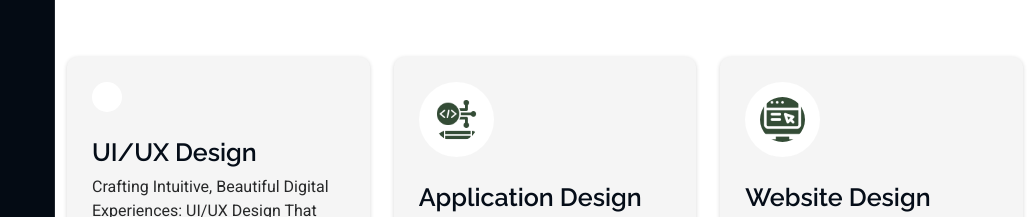
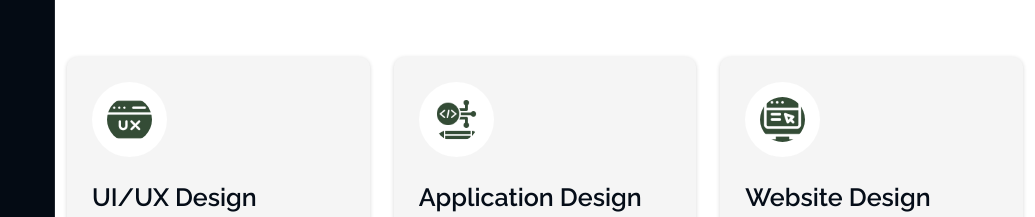
Before and after one commit to Rahulsingh6367/portfolio, a plain HTML site: page all-services.html in a window 1280 px wide. Shown: the part 189-406 px from the top of the page, 245-1280 px from the left. Drawn offline with Linux system fonts and the light colour scheme.

Commit message:
Update all-services.html

```diff
--- a/all-services.html
+++ b/all-services.html
@@ -87,7 +87,7 @@
 
             <div class="services-sec">
                 <div class="icon-img">
-                  <img src="assets/img/icon (2).png" alt="">
+                  <img src="img/icon (2).png" alt="">
                 </div>
                 <div class="service-sec-title">
                   <h2>UI/UX Design</h2>
```
